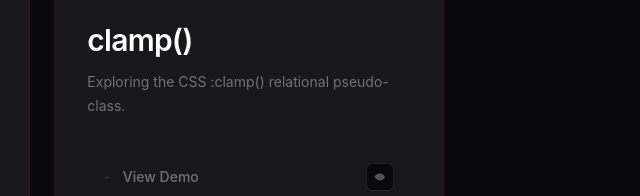
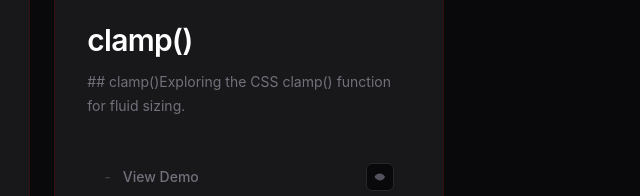
Before and after one commit to ali-mirzaei-dev/LinkedIn-Demos, a website: page index.html in a window 1280 px wide. Shown: the part 604-800 px from the top of the page, 391-1031 px from the left. Drawn offline with Linux system fonts and the light colour scheme; files whose address does not match are found by name.

Commit message:
Change clamp demo's caption

```diff
--- a/index.html
+++ b/index.html
@@ -86,7 +86,7 @@
                         <span class="text-zinc-600 transition duration-300 group-hover:-translate-y-1 group-hover:translate-x-1 group-hover:text-red-700">↗</span>
                     </div>
                     <h2 class="mt-16 text-3xl font-semibold tracking-tight transition duration-300 group-hover:text-red-700">clamp()</h2>
-                    <p class="mt-3 text-sm leading-6 text-zinc-500">Exploring the CSS :clamp() relational pseudo-class.</p>
+                    <p class="mt-3 text-sm leading-6 text-zinc-500">## clamp()Exploring the CSS clamp() function for fluid sizing.</p>
                     <div class="mt-8 flex flex-col gap-2">
 
                         <!-- View Demo -->
@@ -111,9 +111,11 @@
                         </a>
                     </div>
                 </div>
+
                 <!--==========================================-->
                 <!--================= DEMO 3 =================-->
                 <!--==========================================-->
+
             </div>
         </section>
     </main>
```
